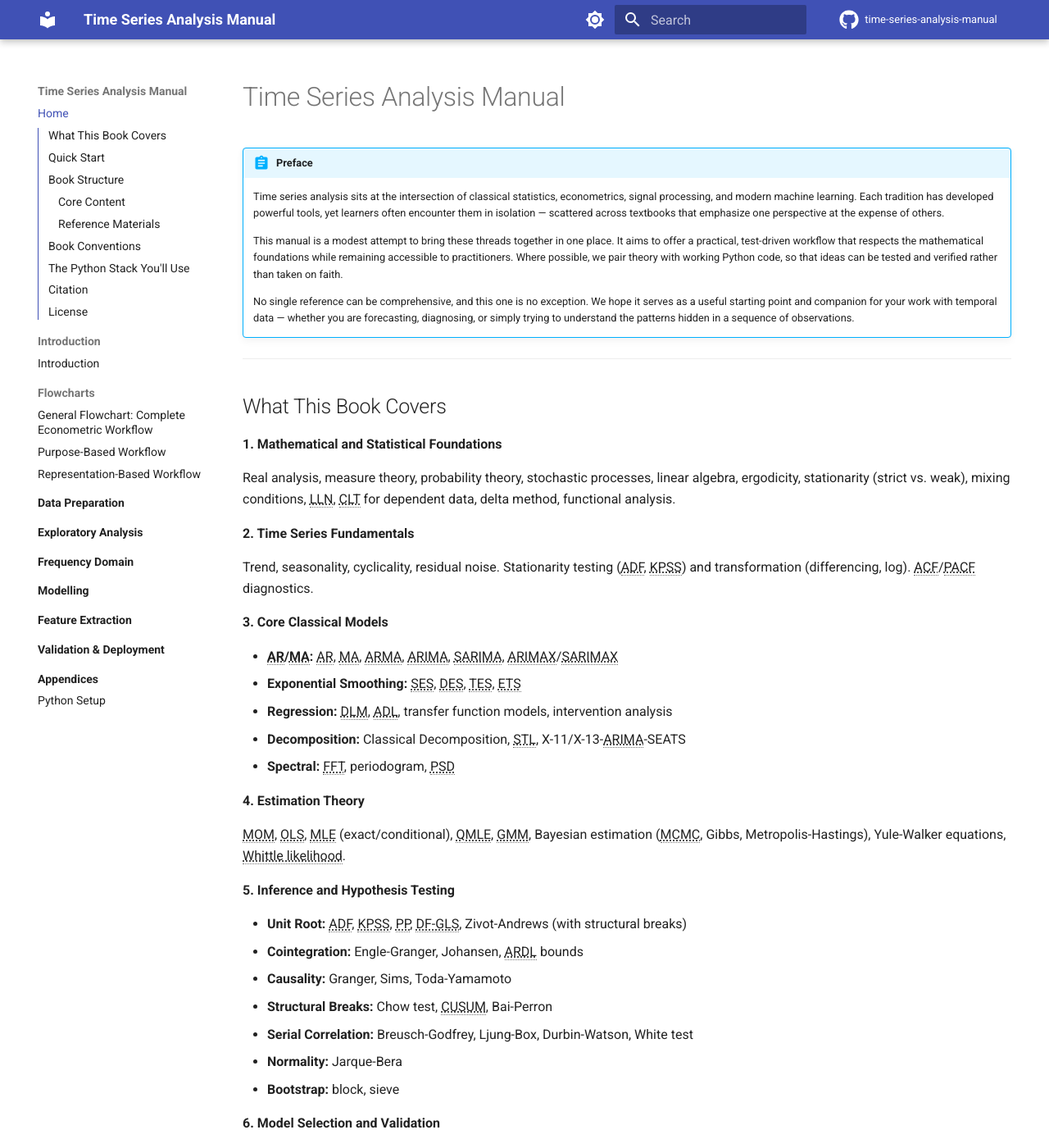
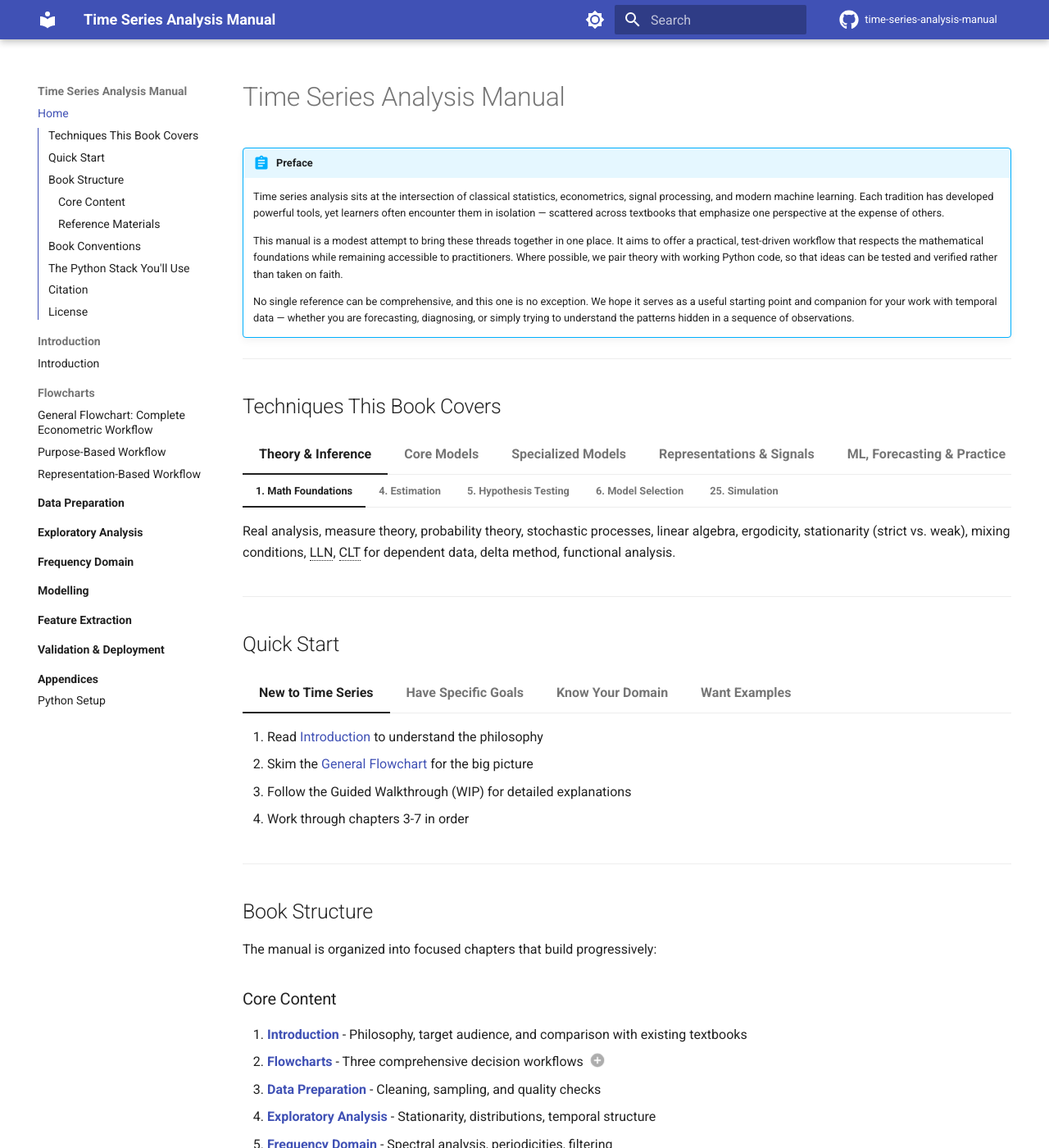
Before and after one commit to Shuxin-Y/time-series-analysis-manual, an MkDocs documentation site: the page built from docs/index.md, in a window 1280 px wide and 1400 px high. Shown: the whole window at 82% size. Built offline with MkDocs 1.6.1 and Material for MkDocs 9.7.7, drawn with Linux system fonts in a browser that asks for light colours; comment, search, counter and statistics services are not loaded; some of the changed text lies outside the part shown.

Commit message:
Restructure 'What This Book Covers' into nested tabs by topic category
Reorganize 26 sections from flat list into 5 nature-based tab groups
(Theory & Inference, Core Models, Specialized Models, Representations
& Signals, ML Forecasting & Practice) with nested sub-tabs. Fix
abbreviation tooltip double-underline. Remove unused accordion CSS.

```diff
--- a/docs/index.md
+++ b/docs/index.md
@@ -12,179 +12,189 @@
 ---
 
 
-## What This Book Covers
+## Techniques This Book Covers
 
-**1. Mathematical and Statistical Foundations**
+=== "Theory & Inference"
 
-Real analysis, measure theory, probability theory, stochastic processes, linear algebra, ergodicity, stationarity (strict vs. weak), mixing conditions, LLN, CLT for dependent data, delta method, functional analysis.
+    === "1. Math Foundations"
 
-**2. Time Series Fundamentals**
+        Real analysis, measure theory, probability theory, stochastic processes, linear algebra, ergodicity, stationarity (strict vs. weak), mixing conditions, LLN, CLT for dependent data, delta method, functional analysis.
 
-Trend, seasonality, cyclicality, residual noise. Stationarity testing (ADF, KPSS) and transformation (differencing, log). ACF/PACF diagnostics.
+    === "4. Estimation"
 
-**3. Core Classical Models**
+        MOM, OLS, MLE (exact/conditional), QMLE, GMM, Bayesian estimation (MCMC, Gibbs, Metropolis-Hastings), Yule-Walker equations, Whittle likelihood.
 
-- **AR/MA:** AR, MA, ARMA, ARIMA, SARIMA, ARIMAX/SARIMAX
-- **Exponential Smoothing:** SES, DES, TES, ETS
-- **Regression:** DLM, ADL, transfer function models, intervention analysis
-- **Decomposition:** Classical Decomposition, STL, X-11/X-13-ARIMA-SEATS
-- **Spectral:** FFT, periodogram, PSD
+    === "5. Hypothesis Testing"
 
-**4. Estimation Theory**
+        - **Unit Root:** ADF, KPSS, PP, DF-GLS, Zivot-Andrews (with structural breaks)
+        - **Cointegration:** Engle-Granger, Johansen, ARDL bounds
+        - **Causality:** Granger, Sims, Toda-Yamamoto
+        - **Structural Breaks:** Chow test, CUSUM, Bai-Perron
+        - **Serial Correlation:** Breusch-Godfrey, Ljung-Box, Durbin-Watson, White test
+        - **Normality:** Jarque-Bera
+        - **Bootstrap:** block, sieve
 
-MOM, OLS, MLE (exact/conditional), QMLE, GMM, Bayesian estimation (MCMC, Gibbs, Metropolis-Hastings), Yule-Walker equations, Whittle likelihood.
+    === "6. Model Selection"
 
-**5. Inference and Hypothesis Testing**
+        - **Information criteria:** AIC, BIC, HQIC
+        - **Cross-validation:** walk-forward, rolling
+        - **Residual diagnostics:** ACF/PACF, Q-stats
+        - **Forecast evaluation:** MAE, RMSE, MAPE, MASE
+        - **Forecast comparison:** Diebold-Mariano test, reality check, model confidence sets (Hansen)
 
-- **Unit Root:** ADF, KPSS, PP, DF-GLS, Zivot-Andrews (with structural breaks)
-- **Cointegration:** Engle-Granger, Johansen, ARDL bounds
-- **Causality:** Granger, Sims, Toda-Yamamoto
-- **Structural Breaks:** Chow test, CUSUM, Bai-Perron
-- **Serial Correlation:** Breusch-Godfrey, Ljung-Box, Durbin-Watson, White test
-- **Normality:** Jarque-Bera
-- **Bootstrap:** block, sieve
+    === "25. Simulation"
 
-**6. Model Selection and Validation**
+        Monte Carlo, block/stationary/sieve bootstrap, simulation-based inference, numerical MLE, EM algorithm for state-space models, ABC for intractable likelihoods, variational inference.
 
-- **Information criteria:** AIC, BIC, HQIC
-- **Cross-validation:** walk-forward, rolling
-- **Residual diagnostics:** ACF/PACF, Q-stats
-- **Forecast evaluation:** MAE, RMSE, MAPE, MASE
-- **Forecast comparison:** Diebold-Mariano test, reality check, model confidence sets (Hansen)
+=== "Core Models"
 
-**7. Long Memory and Fractional Integration**
+    === "2. Fundamentals"
 
-ARFIMA, fractional Brownian motion, Hurst exponent, GPH estimator, local Whittle estimator.
+        Trend, seasonality, cyclicality, residual noise. Stationarity testing (ADF, KPSS) and transformation (differencing, log). ACF/PACF diagnostics.
 
-**8. Nonlinear Models**
+    === "3. Classical"
 
-- **Threshold:** TAR, SETAR, MTAR
-- **Smooth Transition:** STAR, LSTAR, ESTAR
-- **Regime-Switching:** Markov-Switching (Hamilton)
-- **Bilinear:** bilinear AR models
-- **Nonparametric/semiparametric:** kernel smoothing, local polynomial regression
-- **Chaos and nonlinear dynamics:** Lyapunov exponents, BDS test
+        - **AR/MA:** AR, MA, ARMA, ARIMA, SARIMA, ARIMAX/SARIMAX
+        - **Exponential Smoothing:** SES, DES, TES, ETS
+        - **Regression:** DLM, ADL, transfer function models, intervention analysis
+        - **Decomposition:** Classical Decomposition, STL, X-11/X-13-ARIMA-SEATS
+        - **Spectral:** FFT, periodogram, PSD
 
-**9. Multivariate and High-Dimensional**
+    === "7. Long Memory"
 
-- **Core multivariate:** VAR, SVAR (short-run/long-run), VECM
-- **Factor models:** SFM, DFM, Approximate Factor Models
-- **Regularisation:** PCA, LASSO-VAR, Ridge-VAR, Elastic Net
-- **Graphical models:** sparse precision matrices
-- **Panel time series:** fixed/random effects, pooled estimators
-- **Tensor methods:** matrix/tensor autoregression
+        ARFIMA, fractional Brownian motion, Hurst exponent, GPH estimator, local Whittle estimator.
 
-**10. Volatility and Financial Econometrics**
+    === "8. Nonlinear"
 
-- **ARCH family:** ARCH, GARCH, IGARCH, FIGARCH, APARCH
-- **Asymmetric:** EGARCH, GJR-GARCH, TGARCH
-- **Multivariate GARCH:** DCC-GARCH, BEKK-GARCH, CCC-GARCH
-- **Stochastic volatility:** SV models
-- **High-frequency:** realised volatility, HF econometrics
-- **Jump models:** jump diffusion
-- **Risk measures:** VaR, Expected Shortfall
-- **Dependence:** copula-based modelling
-- **Extreme value theory:** GEV, GPD, peaks-over-threshold, extremal index
-- **Rough volatility:** rough Heston, fBM-driven models, rough Bergomi
+        - **Threshold:** TAR, SETAR, MTAR
+        - **Smooth Transition:** STAR, LSTAR, ESTAR
+        - **Regime-Switching:** Markov-Switching (Hamilton)
+        - **Bilinear:** bilinear AR models
+        - **Nonparametric/semiparametric:** kernel smoothing, local polynomial regression
+        - **Chaos and nonlinear dynamics:** Lyapunov exponents, BDS test
 
-**11. State-Space Models and Filtering**
+    === "9. Multivariate"
 
-General linear Gaussian state-space models, Kalman filter/smoother, EKF, UKF, particle filters (SMC), HMM, DLM (West & Harrison framework), BSTS.
+        - **Core multivariate:** VAR, SVAR (short-run/long-run), VECM
+        - **Factor models:** SFM, DFM, Approximate Factor Models
+        - **Regularisation:** PCA, LASSO-VAR, Ridge-VAR, Elastic Net
+        - **Graphical models:** sparse precision matrices
+        - **Panel time series:** fixed/random effects, pooled estimators
+        - **Tensor methods:** matrix/tensor autoregression
 
-**12. Bayesian Time Series**
+    === "10. Volatility"
 
-BVAR (Minnesota prior, natural conjugate prior), Bayesian ARIMA, DBN, posterior predictive distributions, Bayesian model comparison (Bayes factors, WAIC, LOO-CV), TVP-VAR, sequential Bayesian updating, Bayesian forecasting with structural breaks.
+        - **ARCH family:** ARCH, GARCH, IGARCH, FIGARCH, APARCH
+        - **Asymmetric:** EGARCH, GJR-GARCH, TGARCH
+        - **Multivariate GARCH:** DCC-GARCH, BEKK-GARCH, CCC-GARCH
+        - **Stochastic volatility:** SV models
+        - **High-frequency:** realised volatility, HF econometrics
+        - **Jump models:** jump diffusion
+        - **Risk measures:** VaR, Expected Shortfall
+        - **Dependence:** copula-based modelling
+        - **Extreme value theory:** GEV, GPD, peaks-over-threshold, extremal index
+        - **Rough volatility:** rough Heston, fBM-driven models, rough Bergomi
 
-**13. Frequency Domain and Spectral Analysis**
+=== "Specialized Models"
 
-DFT, PSD (parametric/nonparametric), periodogram, smoothed periodogram, Welch's method, cross-spectral analysis, coherence, phase spectrum, Wavelet analysis (DWT, MODWT, wavelet decomposition), HHT, EMD, Bandpass filtering (HP/BK/CF filters).
+    === "11. State-Space"
 
-**14. Functional and High-Frequency Time Series**
+        General linear Gaussian state-space models, Kalman filter/smoother, EKF, UKF, particle filters (SMC), HMM, DLM (West & Harrison framework), BSTS.
 
-Functional time series (Ramsay-Silverman framework), intraday seasonality modeling, irregularly spaced time series, Duration models (ACD), order book modelling, UHF data, survival analysis and reliability (Cox PH, hazard functions, censored time series).
+    === "12. Bayesian"
 
-**15. Continuous-Time Models and Stochastic Differential Equations**
+        BVAR (Minnesota prior, natural conjugate prior), Bayesian ARIMA, DBN, posterior predictive distributions, Bayesian model comparison (Bayes factors, WAIC, LOO-CV), TVP-VAR, sequential Bayesian updating, Bayesian forecasting with structural breaks.
 
-OU process, Ito diffusions, geometric Brownian motion, CARMA, Levy-driven processes, jump-diffusion models, numerical methods for SDEs (Euler-Maruyama, Milstein), likelihood inference for diffusions, signature methods (rough path theory).
+    === "15. Continuous-Time"
 
-**16. Count and Categorical Time Series**
+        OU process, Ito diffusions, geometric Brownian motion, CARMA, Levy-driven processes, jump-diffusion models, numerical methods for SDEs (Euler-Maruyama, Milstein), likelihood inference for diffusions, signature methods (rough path theory).
 
-- **Integer-valued:** INAR, PAR, INGARCH, negative binomial autoregression
-- **Categorical/qualitative:** Markov chains for discrete states, autoregressive logit/probit, multinomial time series
-- **Compositional:** Dirichlet regression, log-ratio transforms for constrained series
+    === "16. Count & Categorical"
 
-**17. Point Processes and Event-Time Series**
+        - **Integer-valued:** INAR, PAR, INGARCH, negative binomial autoregression
+        - **Categorical/qualitative:** Markov chains for discrete states, autoregressive logit/probit, multinomial time series
+        - **Compositional:** Dirichlet regression, log-ratio transforms for constrained series
 
-Poisson process, Cox process, Hawkes process (self-exciting), renewal processes, temporal point process models, neural point processes, intensity estimation, Marked point processes.
+    === "17. Point Processes"
 
-**18. Machine Learning and Deep Learning**
+        Poisson process, Cox process, Hawkes process (self-exciting), renewal processes, temporal point process models, neural point processes, intensity estimation, Marked point processes.
 
-- **Classical ML:** Random Forests, XGBoost, LightGBM
-- **Gaussian processes:** GP regression
-- **Reservoir computing:** Echo State Networks, Liquid State Machines
-- **Recurrent networks:** RNN, LSTM, GRU
-- **Convolutional:** TCN
-- **Transformers:** Informer, Autoformer, PatchTST, TimesFM
-- **State-space sequence models:** S4, S5, Mamba
-- **Foundation models:** Chronos, Lag-Llama, Moirai, TimeGPT, MOMENT
-- **Neural forecasters:** N-BEATS, N-HiTS, TiDE
-- **Generative:** diffusion models for time series
-- **Hybrid:** ARIMA + NN, residual modelling
-- **Uncertainty quantification:** conformal prediction
-- **Interpretability:** SHAP for temporal features, attention visualization, counterfactual explanations
+=== "Representations & Signals"
 
-**19. Time Series Classification, Clustering, and Anomaly Detection**
+    === "13. Spectral Analysis"
 
-- **Classification:** DTW + k-NN, shapelets, ROCKET/MiniRocket, InceptionTime, time series kernels (GAK)
-- **Clustering:** k-means with DTW, kernel k-means, spectral clustering for time series
-- **Symbolic representations:** SAX, SFA, symbolic dynamics
-- **Anomaly detection algorithms:** BOCPD, PELT, matrix profile, isolation forests for time series, autoencoders, VAE
-- **Topological methods:** persistent homology, TDA for time series shape analysis
-- **Data augmentation:** window slicing, magnitude/time warping, synthetic oversampling
+        DFT, PSD (parametric/nonparametric), periodogram, smoothed periodogram, Welch's method, cross-spectral analysis, coherence, phase spectrum, Wavelet analysis (DWT, MODWT, wavelet decomposition), HHT, EMD, Bandpass filtering (HP/BK/CF filters).
 
-**20. Spatio-Temporal Models**
+    === "14. Functional & HF"
 
-- **Spatial econometrics:** spatial panel VAR, spatial error/lag models with temporal dependence
-- **Geostatistical:** spatio-temporal kriging, Gaussian process spatio-temporal models
-- **Graph-based:** graph signal processing, STGNN, DCRNN, spatio-temporal attention networks
-- **Network time series:** time series on dynamic/evolving graphs, network autoregression
-- **Point processes:** spatio-temporal point processes
+        Functional time series (Ramsay-Silverman framework), intraday seasonality modeling, irregularly spaced time series, Duration models (ACD), order book modelling, UHF data, survival analysis and reliability (Cox PH, hazard functions, censored time series).
 
-**21. Causal Inference**
+    === "19. Classification & Anomaly"
 
-Granger causality (linear/nonlinear), CCM, transfer entropy, structural causal models (PCMCI, DYNOTEARS), do-calculus and Pearl's framework for temporal data, causal discovery from interventions, interrupted time series, DiD, synthetic control.
+        - **Classification:** DTW + k-NN, shapelets, ROCKET/MiniRocket, InceptionTime, time series kernels (GAK)
+        - **Clustering:** k-means with DTW, kernel k-means, spectral clustering for time series
+        - **Symbolic representations:** SAX, SFA, symbolic dynamics
+        - **Anomaly detection algorithms:** BOCPD, PELT, matrix profile, isolation forests for time series, autoencoders, VAE
+        - **Topological methods:** persistent homology, TDA for time series shape analysis
+        - **Data augmentation:** window slicing, magnitude/time warping, synthetic oversampling
 
-**22. Forecasting Theory and Practice**
+    === "20. Spatio-Temporal"
 
-Point/interval/density forecasting, forecast combination (simple average, BMA, optimal combination), hierarchical and grouped time series forecasting (reconciliation — MinT, BU, TD), probabilistic forecasting (quantile regression, conformal intervals, GAMLSS), distributional regression, long-horizon forecasting, nowcasting (mixed-frequency models, MIDAS), forecast rationality testing, M-competition benchmarks and lessons (M4/M5), zero-shot forecasting evaluation, communicating uncertainty to non-technical stakeholders.
+        - **Spatial econometrics:** spatial panel VAR, spatial error/lag models with temporal dependence
+        - **Geostatistical:** spatio-temporal kriging, Gaussian process spatio-temporal models
+        - **Graph-based:** graph signal processing, STGNN, DCRNN, spatio-temporal attention networks
+        - **Network time series:** time series on dynamic/evolving graphs, network autoregression
+        - **Point processes:** spatio-temporal point processes
 
-**23. Online Learning and Adaptive Methods**
+=== "ML, Forecasting & Practice"
 
-Online gradient descent for forecasting, adaptive Kalman filters, exponentially weighted methods, concept drift detection, continual/incremental learning, multi-task and multi-output forecasting with shared representations, bandit algorithms for adaptive model selection.
+    === "18. ML & Deep Learning"
 
-**24. Robust and Nonparametric Methods**
+        - **Classical ML:** Random Forests, XGBoost, LightGBM
+        - **Gaussian processes:** GP regression
+        - **Reservoir computing:** Echo State Networks, Liquid State Machines
+        - **Recurrent networks:** RNN, LSTM, GRU
+        - **Convolutional:** TCN
+        - **Transformers:** Informer, Autoformer, PatchTST, TimesFM
+        - **State-space sequence models:** S4, S5, Mamba
+        - **Foundation models:** Chronos, Lag-Llama, Moirai, TimeGPT, MOMENT
+        - **Neural forecasters:** N-BEATS, N-HiTS, TiDE
+        - **Generative:** diffusion models for time series
+        - **Hybrid:** ARIMA + NN, residual modelling
+        - **Uncertainty quantification:** conformal prediction
+        - **Interpretability:** SHAP for temporal features, attention visualization, counterfactual explanations
 
-M-estimators, nonparametric PSD, nonparametric regression, rank-based tests, QAR, optimal transport for time series (Wasserstein distance, Sliced Wasserstein).
+    === "21. Causal Inference"
 
-**25. Simulation and Computational Methods**
+        Granger causality (linear/nonlinear), CCM, transfer entropy, structural causal models (PCMCI, DYNOTEARS), do-calculus and Pearl's framework for temporal data, causal discovery from interventions, interrupted time series, DiD, synthetic control.
 
-Monte Carlo, block/stationary/sieve bootstrap, simulation-based inference, numerical MLE, EM algorithm for state-space models, ABC for intractable likelihoods, variational inference.
+    === "22. Forecasting"
 
-**26. Applied Domains**
+        Point/interval/density forecasting, forecast combination (simple average, BMA, optimal combination), hierarchical and grouped time series forecasting (reconciliation -- MinT, BU, TD), probabilistic forecasting (quantile regression, conformal intervals, GAMLSS), distributional regression, long-horizon forecasting, nowcasting (mixed-frequency models, MIDAS), forecast rationality testing, M-competition benchmarks and lessons (M4/M5), zero-shot forecasting evaluation, communicating uncertainty to non-technical stakeholders.
 
-- **Macroeconometrics:** business cycles, DSGE, monetary policy
-- **Financial econometrics:** asset pricing, risk, portfolio optimisation
-- **Climate/environmental:** climate modelling, anomaly detection
-- **Epidemiology:** surveillance, epidemic modelling (SIR/SEIR with time series)
-- **Neuroscience:** EEG/fMRI, spike trains, brain connectivity
-- **Signal processing:** control systems, communications
-- **Energy:** demand/price forecasting
-- **Supply chain/retail:** demand sensing, inventory optimisation
-- **IoT/sensor networks:** predictive maintenance, fault detection
-- **Audio/speech:** spectrogram analysis, WaveNet
-- **MLOps for time series:** model monitoring, retraining policies, drift detection in production
-- **Privacy-preserving methods:** federated learning for sequential data, differential privacy
-- **Ethics and fairness:** accountability in forecasting, bias in temporal predictions
+    === "23. Online & Adaptive"
+
+        Online gradient descent for forecasting, adaptive Kalman filters, exponentially weighted methods, concept drift detection, continual/incremental learning, multi-task and multi-output forecasting with shared representations, bandit algorithms for adaptive model selection.
+
+    === "24. Robust & Nonparametric"
+
+        M-estimators, nonparametric PSD, nonparametric regression, rank-based tests, QAR, optimal transport for time series (Wasserstein distance, Sliced Wasserstein).
+
+    === "26. Applied Domains"
+
+        - **Macroeconometrics:** business cycles, DSGE, monetary policy
+        - **Financial econometrics:** asset pricing, risk, portfolio optimisation
+        - **Climate/environmental:** climate modelling, anomaly detection
+        - **Epidemiology:** surveillance, epidemic modelling (SIR/SEIR with time series)
+        - **Neuroscience:** EEG/fMRI, spike trains, brain connectivity
+        - **Signal processing:** control systems, communications
+        - **Energy:** demand/price forecasting
+        - **Supply chain/retail:** demand sensing, inventory optimisation
+        - **IoT/sensor networks:** predictive maintenance, fault detection
+        - **Audio/speech:** spectrogram analysis, WaveNet
+        - **MLOps for time series:** model monitoring, retraining policies, drift detection in production
+        - **Privacy-preserving methods:** federated learning for sequential data, differential privacy
+        - **Ethics and fairness:** accountability in forecasting, bias in temporal predictions
 
 
 ---
--- a/docs/stylesheets/extra.css
+++ b/docs/stylesheets/extra.css
@@ -18,7 +18,8 @@
 /* Instant abbreviation tooltips (override slow native tooltip) */
 .md-typeset abbr[title] {
   position: relative;
-  text-decoration: underline dotted;
+  text-decoration: none;
+  border-bottom: 1px dotted currentColor;
   cursor: help;
 }
 
@@ -310,6 +311,13 @@
 .mb-2 { margin-bottom: 1rem; }
 .mb-3 { margin-bottom: 1.5rem; }
 
+/* ===== Nested Tabs: outer level larger ===== */
+
+.md-typeset > .tabbed-set > .tabbed-labels > label {
+  font-size: 0.8rem;
+  font-weight: 700;
+}
+
 /* Highlight important text */
 .highlight-text {
   background: linear-gradient(transparent 60%, var(--md-accent-fg-color--transparent) 60%);
```
